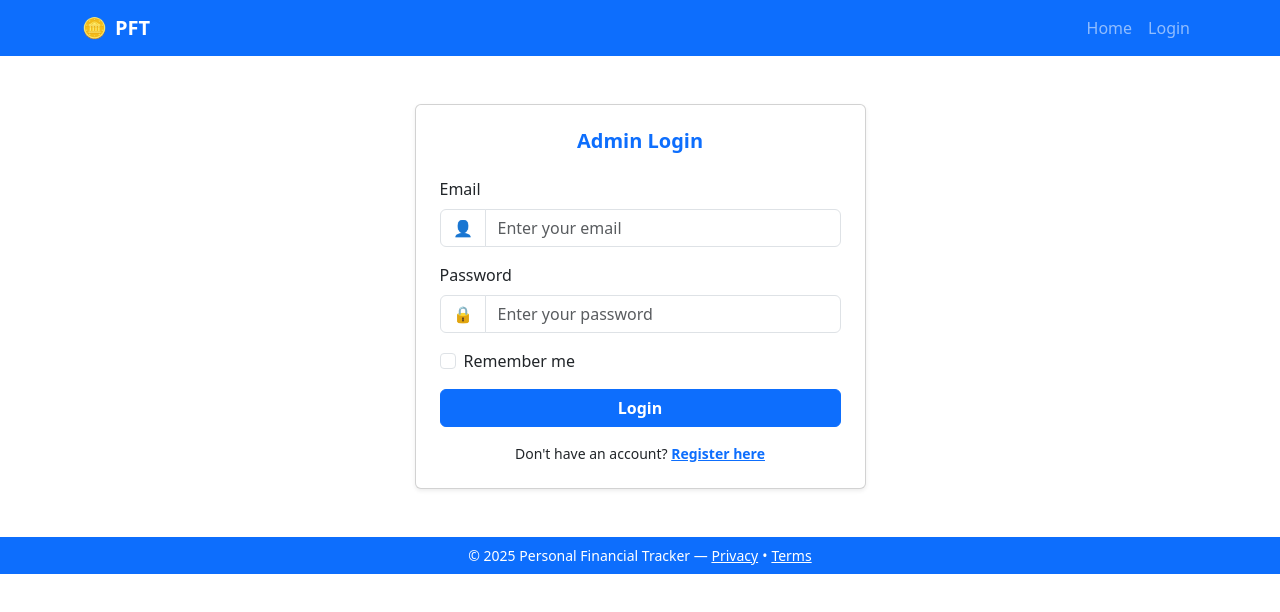
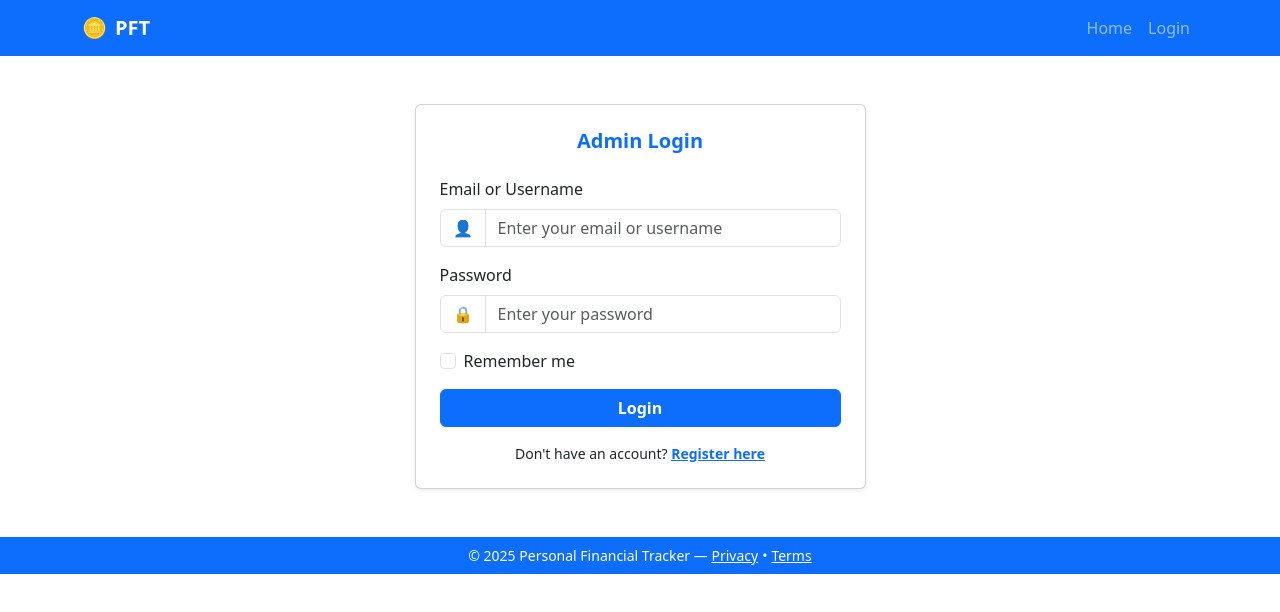
Before and after one commit to TomH35/personal-finance-tracker, a Vue app in the folder frontend/: page /admin-login in a window 1280 px wide. Shown: the top 612 px of the page. Built offline with nearby package versions, Linux system fonts and the light colour scheme.

Commit message:
Admin login username fix.
- modified login validation so that users can authenticate using either their email or username.

```diff
--- a/frontend/src/components/LoginForm.vue
+++ b/frontend/src/components/LoginForm.vue
@@ -6,16 +6,16 @@
       </h5>
 
       <form @submit.prevent="handleSubmit">
-        <!-- Email -->
+        <!-- Identifier -->
         <div class="mb-3">
-          <label class="form-label">Email</label>
+          <label class="form-label">Email or Username</label>
           <div class="input-group">
             <span class="input-group-text bg-white" aria-hidden="true">👤</span>
             <input
-              v-model="formData.email"
-              type="email"
+              v-model="formData.identifier"
+              type="text"
               class="form-control"
-              placeholder="Enter your email"
+              placeholder="Enter your email or username"
               required
             />
           </div>
@@ -84,16 +84,16 @@ const props = defineProps({
 })
 
 const formData = ref({
-  email: '',
+  identifier: '',
   password: '',
   remember: false,
 })
 
 const handleSubmit = () => {
-  if (!formData.value.email || !formData.value.password) return;
+  if (!formData.value.identifier || !formData.value.password) return;
 
   emit('login', {
-    email: formData.value.email,
+    identifier: formData.value.identifier,
     password: formData.value.password,
     remember: formData.value.remember,
   })
```
Also changed, not shown: 2 other files (tests, documents, lock files or other folders).
